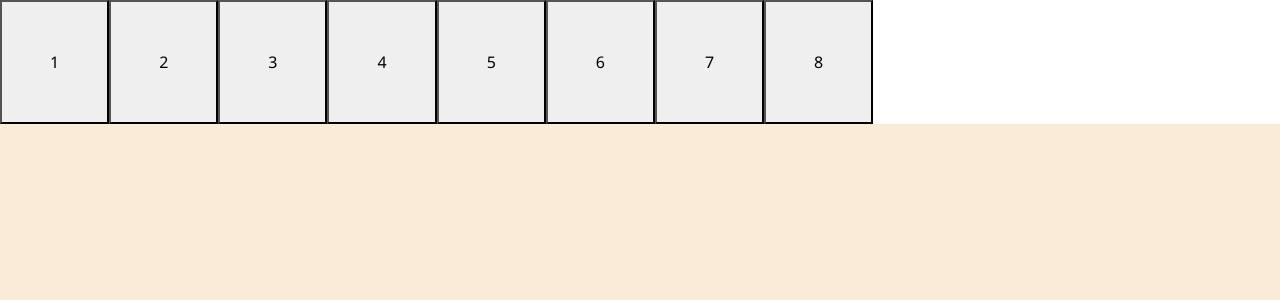
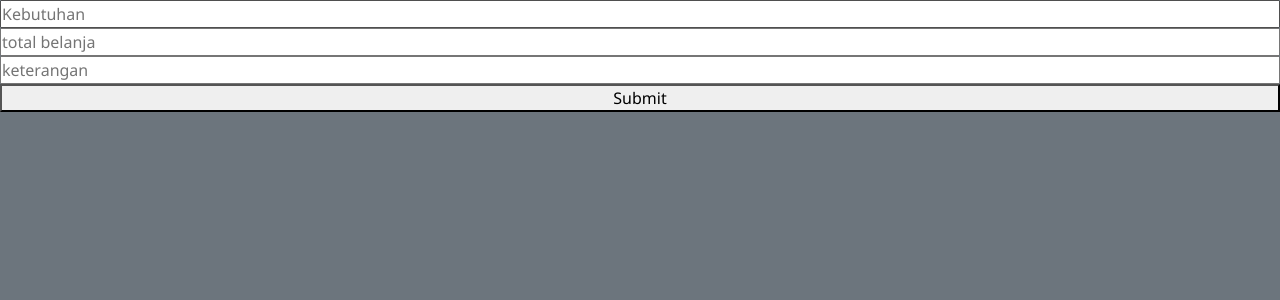
Before and after one commit to cahya8623/Aplikasi-visualisasi-Anggaran-Desa, a Next.js app: page /Coba in a window 1280 px wide. Shown: the top 300 px of the page. Built offline with nearby package versions, Linux system fonts and the light colour scheme.

Commit message:
Checkpoint

```diff
--- a/src/pages/Coba.tsx
+++ b/src/pages/Coba.tsx
@@ -1,54 +1,68 @@
 import { useState } from "react";
-import Button from "./Button";
+
+interface DataItem {
+  Kebutuhan: string;
+  total: number;
+  keterangan: string;
+}
 
 export default function Paginition() {
-  const data = [
-    { id: 1, Tanggal: "21/3/2034", Income: 1200000, Source: "Desa" },
-    { id: 2, Tanggal: "21/3/2034", Income: 1200000, Source: "Desa" },
-    { id: 3, Tanggal: "21/3/2034", Income: 1200000, Source: "Desa" },
-    { id: 4, Tanggal: "21/3/2034", Income: 1200000, Source: "Desa" },
-    { id: 5, Tanggal: "21/3/2034", Income: 1200000, Source: "Desa" },
-    { id: 1, Tanggal: "21/3/2034", Income: 1200000, Source: "Desa" },
-    { id: 2, Tanggal: "21/3/2034", Income: 1200000, Source: "Desa" },
-    { id: 3, Tanggal: "21/3/2034", Income: 1200000, Source: "Desa" },
-    { id: 4, Tanggal: "21/3/2034", Income: 1200000, Source: "Desa" },
-    { id: 5, Tanggal: "21/3/2034", Income: 1200000, Source: "Desa" },
-    { id: 1, Tanggal: "21/3/2034", Income: 1200000, Source: "Desa" },
-    { id: 2, Tanggal: "21/3/2034", Income: 1200000, Source: "Desa" },
-    { id: 3, Tanggal: "21/3/2034", Income: 1200000, Source: "Desa" },
-    { id: 4, Tanggal: "21/3/2034", Income: 1200000, Source: "Desa" },
-    { id: 5, Tanggal: "21/3/2034", Income: 1200000, Source: "Desa" },
-    { id: 1, Tanggal: "21/3/2034", Income: 1200000, Source: "Desa" },
-    { id: 2, Tanggal: "21/3/2034", Income: 1200000, Source: "Desa" },
-    { id: 3, Tanggal: "21/3/2034", Income: 1200000, Source: "Desa" },
-    { id: 4, Tanggal: "21/3/2034", Income: 1200000, Source: "Desa" },
-    { id: 5, Tanggal: "21/3/2034", Income: 1200000, Source: "Desa" },
-    { id: 1, Tanggal: "21/3/2034", Income: 1200000, Source: "Desa" },
-    { id: 2, Tanggal: "21/3/2034", Income: 1200000, Source: "Desa" },
-    { id: 3, Tanggal: "21/3/2034", Income: 1200000, Source: "Desa" },
-    { id: 4, Tanggal: "21/3/2034", Income: 1200000, Source: "Desa" },
-    { id: 5, Tanggal: "21/3/2034", Income: 1200000, Source: "Desa" },
-    { id: 1, Tanggal: "21/3/2034", Income: 1200000, Source: "Desa" },
-    { id: 2, Tanggal: "21/3/2034", Income: 1200000, Source: "Desa" },
-    { id: 3, Tanggal: "21/3/2034", Income: 1200000, Source: "Desa" },
-    { id: 4, Tanggal: "21/3/2034", Income: 1200000, Source: "Desa" },
-    { id: 5, Tanggal: "21/3/2034", Income: 1200000, Source: "Desa" },
-    { id: 1, Tanggal: "21/3/2034", Income: 1200000, Source: "Desa" },
-  ];
+  const [Kebutuhan, setKebutuhan] = useState<string>("");
+  const [total, setTotal] = useState<number>(0);
+  const [keterangan, setKeterangan] = useState<string>("");
 
-  const [page, setPage] = useState(1);
-  const limit = 4;
-  const totalPage = Math.ceil(data.length / limit);
+  const [submit, setSubmit] = useState<DataItem[]>([]);
 
-  const start = (page - 1) * limit;
-  const end = start + limit;
+  console.log(submit);
+
+  const onClickSubmit = () => {
+    if (Kebutuhan === "" || isNaN(total) || keterangan === "") {
+      alert("isi input terlebih dahulu");
+      return;
+    }
+    setSubmit((item) =>
+      item.concat({
+        Kebutuhan: Kebutuhan,
+        total: total,
+        keterangan: keterangan,
+      })
+    );
+  };
+
+  function onClickDelete(index: number) {
+    setSubmit(submit.filter((_, id) => id != index));
+  }
   return (
-    <div>
-      {Array.from(Array(totalPage)).map((_, index) => (
-        <button className="p-5" key={index} onClick={() => setPage(index + 1)}>
-          {index + 1}
-        </button>
-      ))}
+    <div className="vh-100 d-flex flex-column bg-secondary">
+      <input
+        onChange={(e) => setKebutuhan(e.target.value)}
+        type="text"
+        placeholder="Kebutuhan"
+      />
+      <input
+        onChange={(e) => setTotal(parseInt(e.target.value))}
+        type="text"
+        placeholder="total belanja"
+      />
+      <input
+        onChange={(e) => setKeterangan(e.target.value)}
+        type="text"
+        placeholder="keterangan"
+      />
+      <button onClick={onClickSubmit} type="submit">
+        Submit
+      </button>
+      <ul>
+        {submit.map((item, Index) => (
+          <div key={item.keterangan}>
+            <li> {item.Kebutuhan}</li>
+            <li> {item.total}</li>
+            <li> {item.keterangan}</li>
+            <button onClick={() => onClickDelete(Index)}>Delete</button>
+            <li>=================</li>
+          </div>
+        ))}
+      </ul>
     </div>
   );
 }
--- a/src/pages/Home.tsx
+++ b/src/pages/Home.tsx
@@ -15,7 +15,7 @@ export default function Home() {
         <Notes />
         <Filter />
 
-        <Expense ShowTable={true} width="20vw" height="100px" />
+        <Expense ShowTable={false} width="20vw" height="100px" />
       </div>
     </div>
   );
--- a/src/pages/Pemasukan.tsx
+++ b/src/pages/Pemasukan.tsx
@@ -21,7 +21,7 @@ export default function Pemasukan() {
           <i className="bi bi-plus-circle"></i> Tambah
         </button>
         <div className="ms-5">
-          <TableIncome width="70vw" height="70vh" />
+          <TableIncome showTable={true} width="70vw" height="70vh" />
         </div>
       </div>
 
--- a/src/pages/Pengeluaran.tsx
+++ b/src/pages/Pengeluaran.tsx
@@ -8,8 +8,8 @@ export default function Pengeluaran() {
   return (
     <div className="d-flex vw-100 vh-100">
       <Sidebar />
-      <div className="Home p-0 bg-light-subtle ">
-        <section className=" bg-dark-subtle p-3 text-dark rounded py-20">
+      <div className="Home pb-3 bg-light-subtle " style={{ height: "110%" }}>
+        <section className=" bg-dark-subtle p-3 text-dark rounded ">
           <h1 className="fw-bold">Halaman Pengeluaran</h1>
         </section>
         <button
--- a/src/styles/globals.css
+++ b/src/styles/globals.css
@@ -83,10 +83,10 @@
 }
 .Home{
   position: absolute;
-  height: 100%;
+  /* height: 100%; */
   left: 22%;
   width: 77vw;
-  padding: 10px;
+  /* padding: 10px; */
 }
 .clicked {
   background-color: rgba(255, 255, 255, 0.568);
```
Also changed, not shown: src/component/CRUD.tsx (added, +45 -0 lines), src/component/Expenses.tsx (+84 -1 lines), src/component/tabelIncome.tsx (+7 -2 lines), src/pages/index.tsx (+6 -1 lines).
